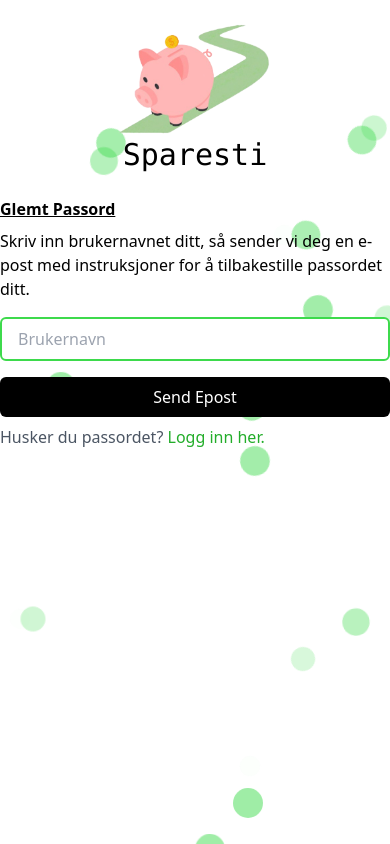
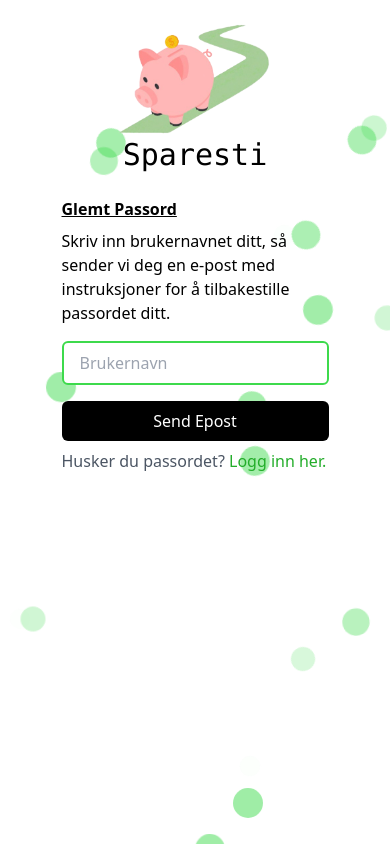
Before and after one commit to emilaastrom/Systemutvikling2-Frontend, a Next.js app: page /login in a window 390 px wide. Both pictures are taken after a click on the element "Glemt passord?". Built offline with nearby package versions, Linux system fonts and the light colour scheme.

Commit message:
login-page: Implimented responsive design to forms

```diff
--- a/src/app/components/auth/PasswordResetForm.tsx
+++ b/src/app/components/auth/PasswordResetForm.tsx
@@ -16,7 +16,7 @@ const LoginForm = ({setFormIndex}: {setFormIndex: (index: number) => void}) => {
   };
 
   return (
-    <form onSubmit={handleSubmit} className="flex flex-col" style={{maxWidth: "500px"}}>
+    <form onSubmit={handleSubmit} className="flex flex-col px-16" style={{maxWidth: "600px"}}>
       <h1 className="text-md underline font-bold mb-2 text-black">
         Glemt Passord
       </h1>
--- a/src/app/components/auth/RegisterForm.tsx
+++ b/src/app/components/auth/RegisterForm.tsx
@@ -67,13 +67,13 @@ const RegisterForm = ({setFormIndex}: {setFormIndex: (index: number) => void}) =
               animate={{opacity: 1}}
               exit={{opacity: 0}}
               onSubmit={handleSubmit}
-              className="flex flex-col"
+              className="flex flex-col px-8"
             >
               <h1 className="text-md underline font-bold mb-2 text-black">
                 Register
               </h1>
 
-              <div className="grid grid-flow-row grid-rows-3 grid-cols-2 gap-x-4">
+              <div className="grid grid-flow-row grid-cols-1 sm:grid-cols-2 gap-x-4">
                 <input
                   type="username"
                   placeholder="Brukernavn"
```
